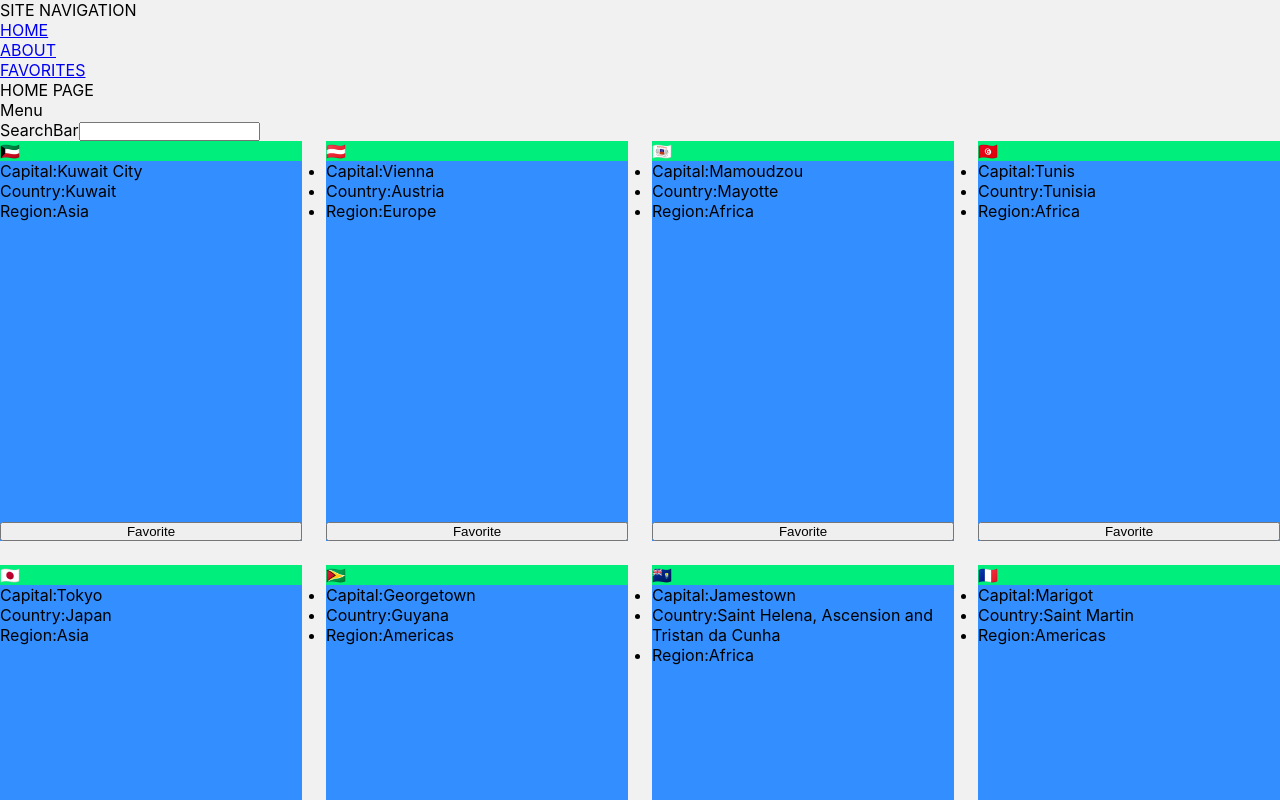
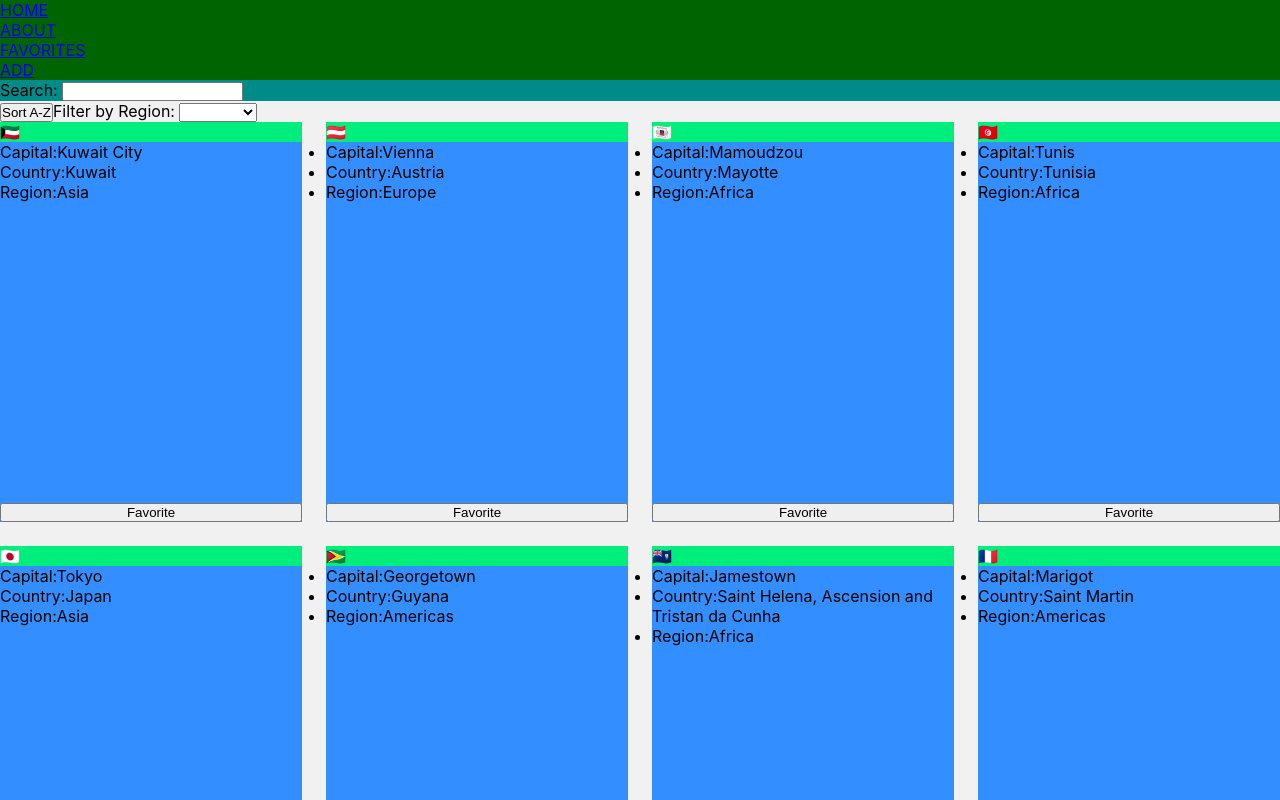
Before and after one commit to sarahadean/phase2-project, a React (Create React App) app in the folder project-app/: page / in a window 1280 px wide. Shown: the top 800 px of the page. Built offline with nearby package versions, Linux system fonts and the light colour scheme; data requests are answered from the project's data file.

Commit message:
static filter dropdown, alpha button, static form

```diff
--- a/project-app/src/components/Menu.js
+++ b/project-app/src/components/Menu.js
@@ -1,10 +1,24 @@
 import React from 'react'
 import SearchBar from './SearchBar'
 
-function Menu({search, handleSearch}) {
+function Menu({search, handleSearch, filterByRegion}) {
+
+
   return (
-    <div>Menu
+    <div>
       <SearchBar search={search} handleSearch={handleSearch}/>
+      <button>Sort A-Z</button>
+      <label>Filter by Region: </label>
+        <select onChange={(e) => filterByRegion(e.target.value)}>
+          <option value=''> </option>
+          <option value='Asia'>Asia</option>
+          <option value='Americas'>Americas</option>
+          <option value='Africa'>Africa</option>
+          <option value='Europe'>Europe</option>
+          <option value='Oceania'>Oceania</option>
+          <option value='Antarctic'>Antarctic</option>
+        </select>
+
     </div>
   )
 }
--- a/project-app/src/components/NavBar.js
+++ b/project-app/src/components/NavBar.js
@@ -5,9 +5,9 @@ function NavBar () {
     }
 
     return (
-        <div>SITE NAVIGATION
-            <nav>
-                <ul id="nav-list">
+        <div >
+            <nav id="nav-list">
+                <ul >
                 <li>
                     <a href="/" onClick={navigate}>HOME</a>
                 </li>
@@ -17,6 +17,9 @@ function NavBar () {
                 <li>
                     <a href="/favorites" onClick={navigate}>FAVORITES</a>
                 </li>
+                <li>
+                    <a href="/form" onClick={navigate}>ADD</a>
+                </li>
                 </ul>
             </nav>
 
--- a/project-app/src/components/SearchBar.js
+++ b/project-app/src/components/SearchBar.js
@@ -2,7 +2,8 @@ import React from 'react'
 
 function SearchBar({search, handleSearch}) {
   return (
-    <div>SearchBar
+    <div id="searchBar">
+      <label>Search: </label>
       <input
       type="text"
       id="search"
--- a/project-app/src/index.css
+++ b/project-app/src/index.css
@@ -59,3 +59,17 @@ code {
     .flag {
       background-color: var(--green);
     }
+
+    /* Nav List */
+    #nav-list {
+      background-color: darkgreen;
+    }
+
+    .App-header {
+      background-color: darkolivegreen;
+    }
+
+    /* Search Bar */
+    #searchBar {
+      background-color: darkcyan;
+    }
--- a/project-app/src/pages/Form.js
+++ b/project-app/src/pages/Form.js
@@ -4,8 +4,18 @@ function Form() {
   return (
     <div>Form
       <form>
-        <input>City name: </input>
-        <input></input>
+        <input type="text">City name</input>
+        <input>Country name</input>
+        <select>
+          <option value=''></option>
+          <option value='Asia'></option>
+          <option value='Americas'></option>
+          <option value='Africa'></option>
+          <option value='Europe'></option>
+          <option value='Oceania'></option>
+          <option value='Antarctic'></option>
+        </select>
+        <input>Image</input>
       </form>
     </div>
   )
--- a/project-app/src/pages/Home.js
+++ b/project-app/src/pages/Home.js
@@ -18,6 +18,7 @@ function Home() {
 
   // console.log(capitals) - GET REQUEST SUCCESSFUL
 
+///search functionality
   const handleSearch = (newStr) => {
     setSearch(newStr)
   }
@@ -26,9 +27,15 @@ function Home() {
   el.name.common.toLowerCase().includes(search.toLowerCase())
   )
 
+  //filter functionality
+  function filterByRegion(selectedRegion){
+   [...capitals].filter(el =>
+    el.region === selectedRegion ? true : false)
+  }
+
     return (
-      <div>HOME PAGE
-        <Menu search={search} handleSearch={handleSearch}/>
+      <div>
+        <Menu filterByRegion={filterByRegion} search={search} handleSearch={handleSearch}/>
         <CapitalList capitals={displayedCapitals}/>
       </div>
     )
```
Also changed, not shown: 1 other file (tests, documents, lock files or other folders).
